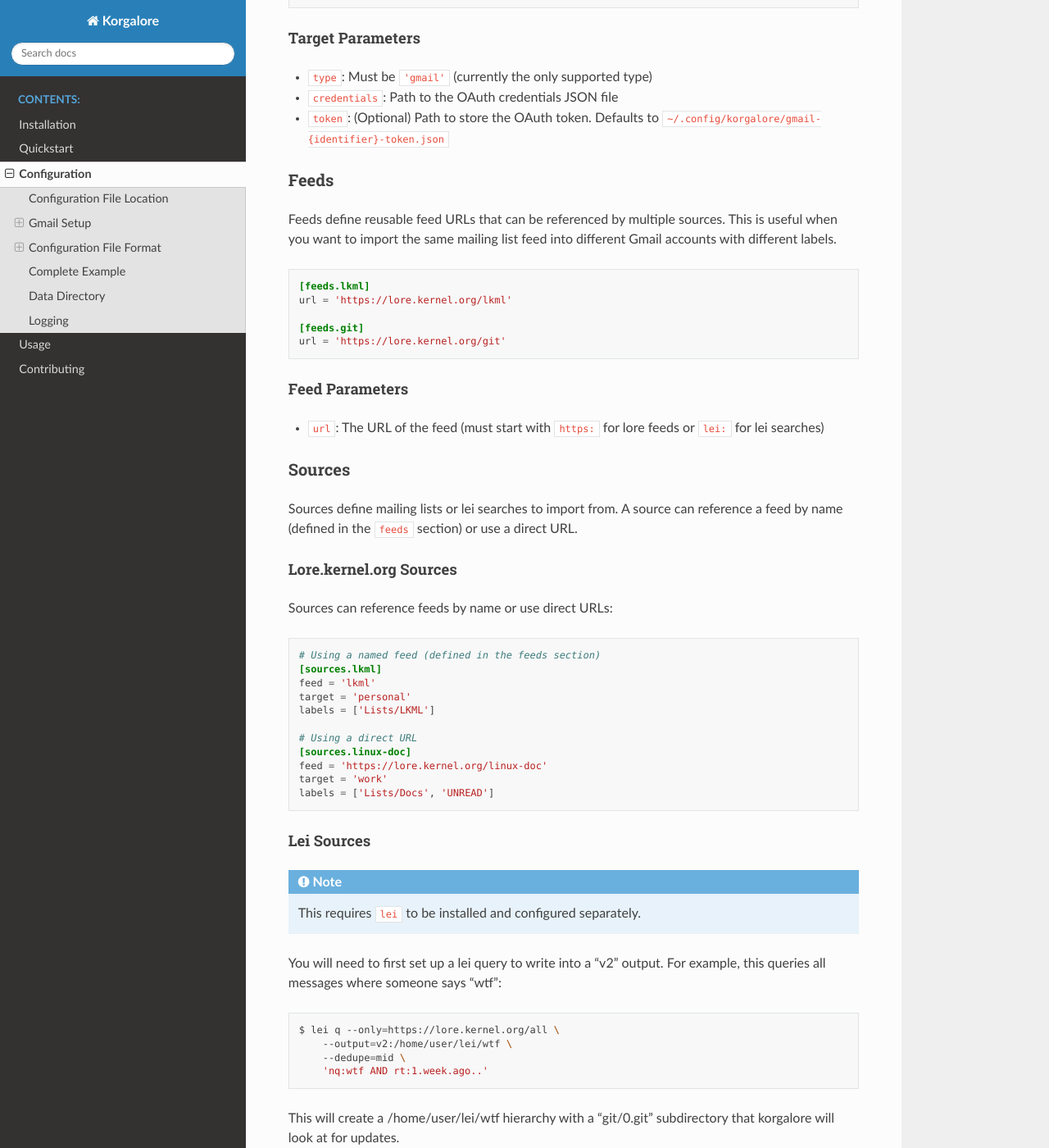
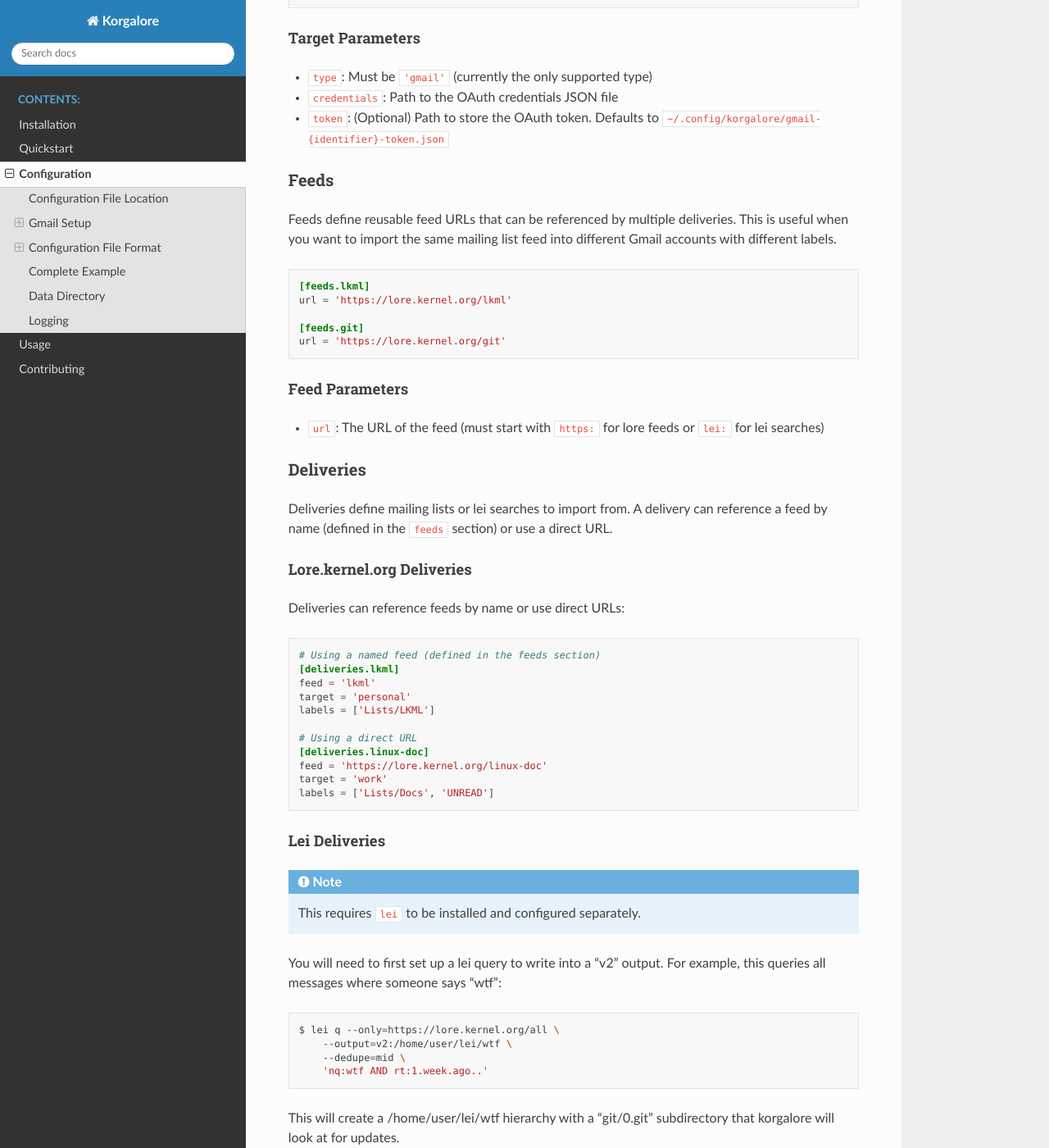
Before and after one commit to mricon/korgalore, a Sphinx documentation site: the page built from docs/configuration.rst, in a window 1280 px wide and 1400 px high, scrolled down 1852 px. Shown: the whole window at 82% size. Built offline with Sphinx 7.4.7 and the Read the Docs theme 3.1.0, drawn with Linux system fonts in a browser that asks for light colours; some of the changed text lies outside the part shown.

Commit message:
Update to use "deliveries" instead of "sources"
The terminology was confusing to begin with, but now is even more
confusing with the introduction of "feeds". Rename "sources" into
"deliveries" but in a way that doesn't break backward compatibility.

Signed-off-by: Konstantin Ryabitsev <konstantin@linuxfoundation.org>

```diff
--- a/docs/configuration.rst
+++ b/docs/configuration.rst
@@ -2,8 +2,9 @@
 Configuration
 =============
 
-Korgalore uses a TOML configuration file to define targets (Gmail accounts) and
-sources (mailing lists or lei searches).
+Korgalore uses a TOML configuration file to define targets (e.g. Gmail accounts)
+feeds (mailing lists or lei searches), and deliveries (which feed goes to which
+target).
 
 Configuration File Location
 ===========================
@@ -74,7 +75,7 @@ Configuration File Format
 =========================
 
 The configuration file uses TOML format and consists of three main sections:
-``targets``, ``feeds``, and ``sources``.
+``targets``, ``feeds``, and ``deliveries``.
 
 Targets
 -------
@@ -102,7 +103,7 @@ Target Parameters
 Feeds
 -----
 
-Feeds define reusable feed URLs that can be referenced by multiple sources.
+Feeds define reusable feed URLs that can be referenced by multiple deliveries.
 This is useful when you want to import the same mailing list feed into
 different Gmail accounts with different labels.
 
@@ -119,33 +120,33 @@ Feed Parameters
 
 * ``url``: The URL of the feed (must start with ``https:`` for lore feeds or ``lei:`` for lei searches)
 
-Sources
--------
+Deliveries
+----------
 
-Sources define mailing lists or lei searches to import from. A source can
+Deliveries define mailing lists or lei searches to import from. A delivery can
 reference a feed by name (defined in the ``feeds`` section) or use a direct URL.
 
-Lore.kernel.org Sources
-~~~~~~~~~~~~~~~~~~~~~~~
+Lore.kernel.org Deliveries
+~~~~~~~~~~~~~~~~~~~~~~~~~~
 
-Sources can reference feeds by name or use direct URLs:
+Deliveries can reference feeds by name or use direct URLs:
 
 .. code-block:: toml
 
    # Using a named feed (defined in the feeds section)
-   [sources.lkml]
+   [deliveries.lkml]
    feed = 'lkml'
    target = 'personal'
    labels = ['Lists/LKML']
 
    # Using a direct URL
-   [sources.linux-doc]
+   [deliveries.linux-doc]
    feed = 'https://lore.kernel.org/linux-doc'
    target = 'work'
    labels = ['Lists/Docs', 'UNREAD']
 
-Lei Sources
-~~~~~~~~~~~
+Lei Deliveries
+~~~~~~~~~~~~~~
 
 .. note::
    This requires ``lei`` to be installed and configured separately.
@@ -167,15 +168,15 @@ You can add this feed into ``korgalore.conf`` now:
 
 .. code-block:: toml
 
-   [sources.lei-wtf]
+   [deliveries.lei-wtf]
    feed = 'lei:/home/user/lei/wtf'
    target = 'work'
    labels = ['INBOX', 'UNREAD']
 
 Korgalore will run ``lei up`` automatically for you.
 
-Source Parameters
-~~~~~~~~~~~~~~~~~
+Delivery Parameters
+~~~~~~~~~~~~~~~~~~~
 
 * ``feed``: Name of a feed defined in the ``feeds`` section, or a direct URL of a lore.kernel.org archive or lei search path (prefixed with ``lei:``)
 * ``target``: Identifier of the target Gmail account (must match a target name)
@@ -218,9 +219,9 @@ Here's a complete configuration file example:
    [feeds.git]
    url = 'https://lore.kernel.org/git'
 
-   ### Sources ###
+   ### Deliveries ###
 
-   [sources.lkml]
+   [deliveries.lkml]
    feed = 'lkml'  # References the feed defined above
    target = 'work'
    labels = ['Lists/LKML']
@@ -236,13 +237,13 @@ Here's a complete configuration file example:
    labels = ['INBOX', 'UNREAD']
 
    # Using a direct URL without a feed definition
-   # [sources.example-direct]
+   # [deliveries.example-direct]
    # feed = 'https://lore.kernel.org/example'
    # target = 'work'
    # labels = ['Lists/Example']
 
    # Lei source (commented out - requires lei setup)
-   # [sources.lei-mentions]
+   # [deliveries.lei-mentions]
    # feed = 'lei:/home/user/lei/mentions'
    # target = 'work'
    # labels = ['INBOX', 'UNREAD']
```
Also changed, not shown: docs/quickstart.rst (+5 -5 lines), docs/usage.rst (+9 -9 lines), korgalore-example.toml (+8 -8 lines), 1 other file.
